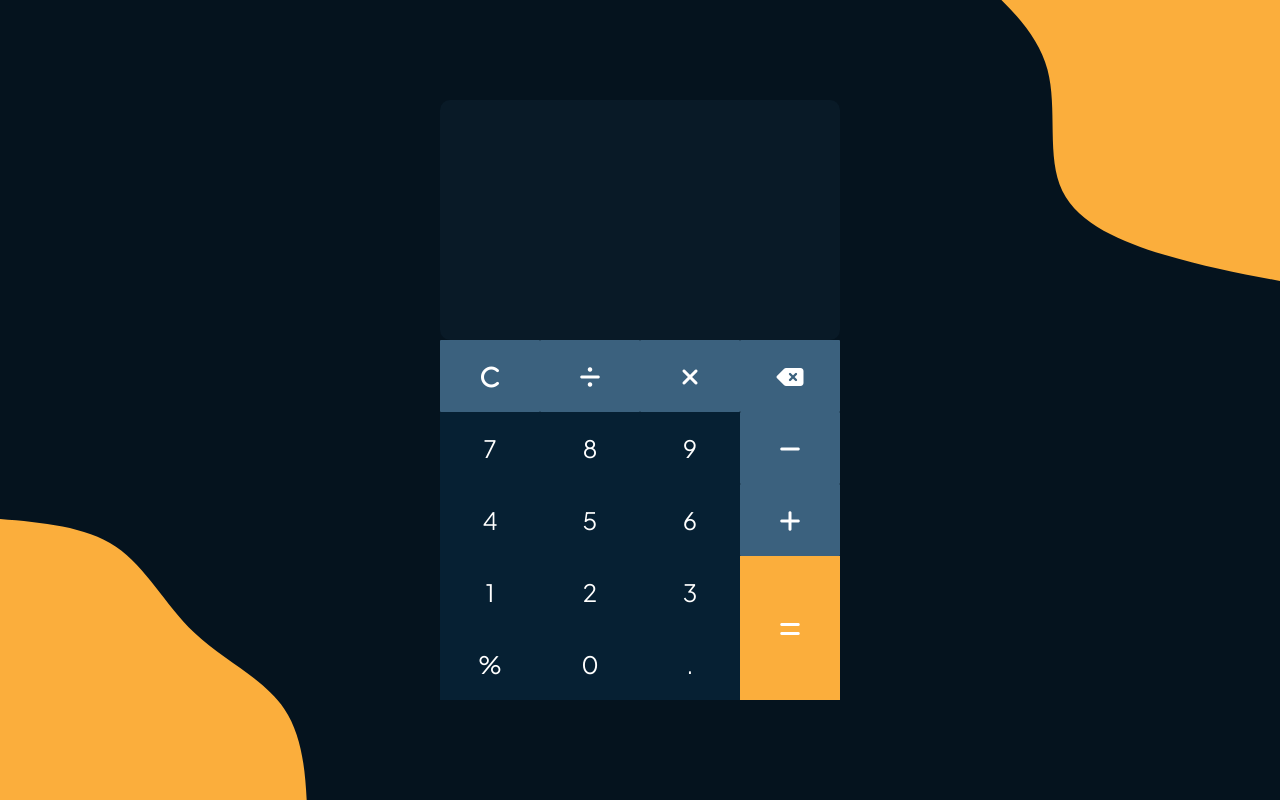
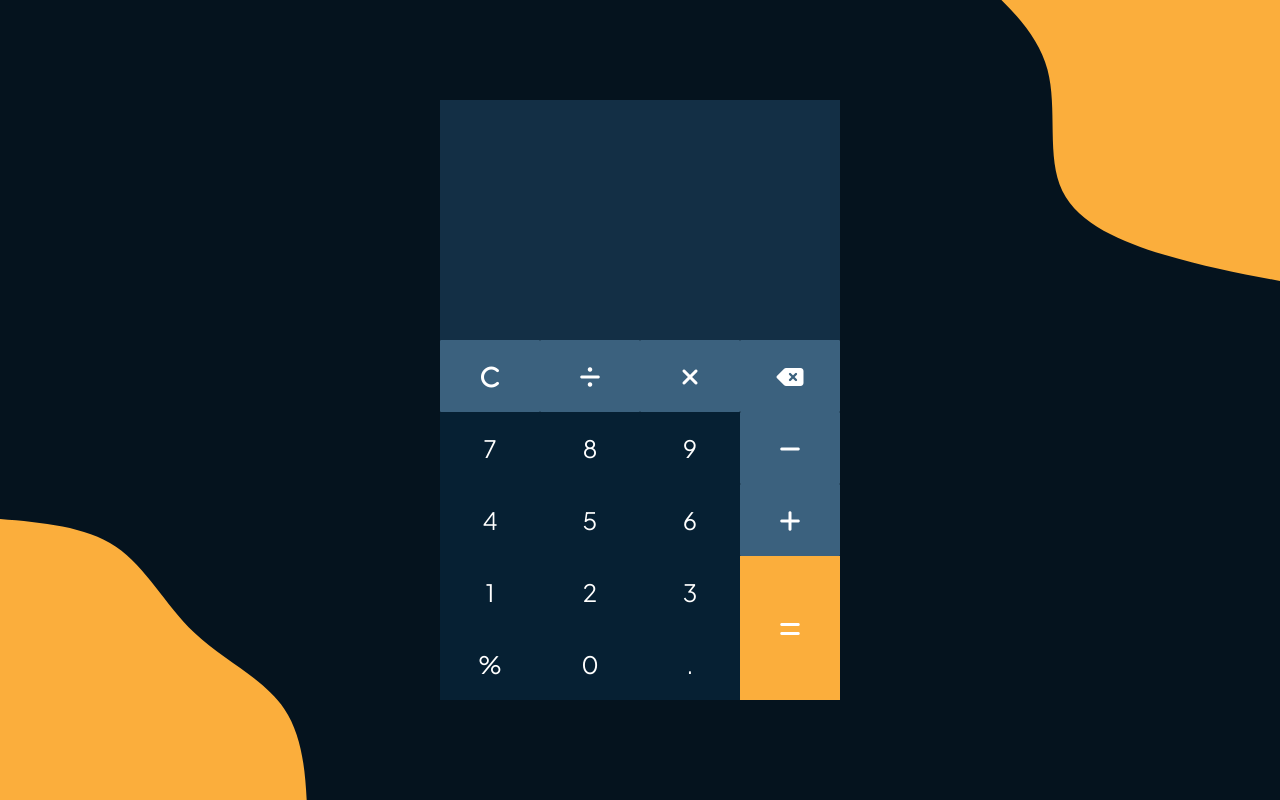
Before and after one commit to nepidkhadka/Calculator, a plain HTML site: page index.html in a window 1280 px wide. Drawn offline with nearby package versions, Linux system fonts and the light colour scheme.

Commit message:
--Fixed OverFlow

```diff
--- a/style.css
+++ b/style.css
@@ -16,7 +16,6 @@
 }
 
 .center {
-  position: relative;
   width: 400px;
   height: 600px;
 }
@@ -24,8 +23,9 @@
 .upper-part {
   position: relative;
   height: 40%;
-  background: #091a27;
-  border-radius: 10px;
+  /* background: #091a27; */
+  background: #132f45;
+  overflow: hidden;
 }
 
 .upper-part input,.upper-part label {
@@ -34,7 +34,7 @@
   right: 0;
   padding: 0;
   margin: 0 20px 10px 0;
-  background: #091a27;
+  background: #132f45;
   border: none;
   color: white;
   font-size:5rem;
```
